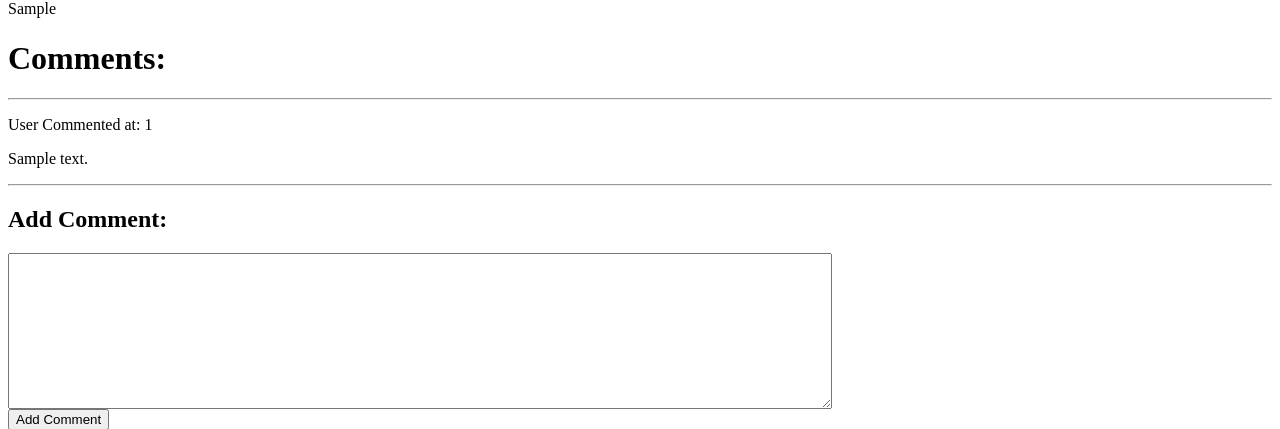
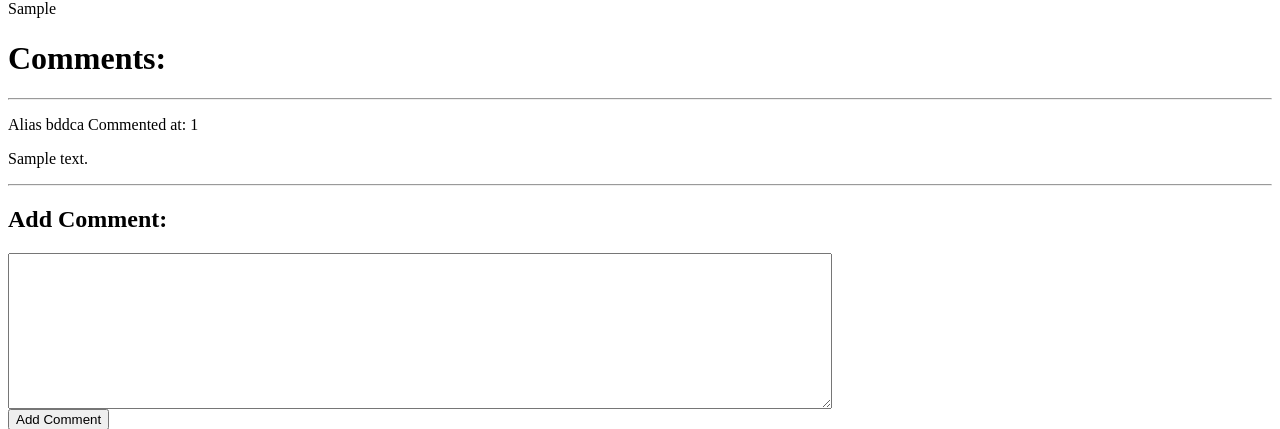
Before and after one commit to fzheng/marketingbazar-php, a CodeIgniter app: page /index.php/competitions/wall/1 in a window 1280 px wide. Shown: the part 965-1394 px from the top of the page. Run offline with CodeIgniter, Linux system fonts and the light colour scheme; tables that the repository leaves empty hold one stand-in row (values such as "Sample post").

Commit message:
Generate alias

```diff
--- a/application/controllers/competitions.php
+++ b/application/controllers/competitions.php
@@ -67,6 +67,7 @@ class Competitions extends CI_Controller {
 	function wall($competition_id) {
 		$this->load->model('comment_model');
 		$data['record'] = $this->competition_model->get_competition($competition_id);
+		$data['alias'] = $this->_generate_alias($data['record']['user_id'], $data['record']['id']);
 		$data['comments'] = $this->comment_model->retrieve_all_from_competition($competition_id);
 		$this->load->view('competitions/wall', $data);
 	}
@@ -83,6 +84,12 @@ class Competitions extends CI_Controller {
 		}
 		$this->comment_model->add_comment($data);
 		redirect('competitions/wall/' . $data['competition_id']);
+	}
+
+	function _generate_alias($user_id, $competition_id) {
+		$hash = md5($user_id . $competition_id);
+		$alias = preg_replace("/[0-9]+/", "", $hash);
+		return substr($alias, 0, 5);
 	}
 
 	function _get_post_data() {
--- a/application/views/competitions/wall.php
+++ b/application/views/competitions/wall.php
@@ -56,7 +56,7 @@
 			<?php if (!empty($comments)): ?>
 			<?php foreach($comments as $comment): ?>
             	<hr/>
-            	<p>User Commented at: <?= $comment['last_modified_time'] ?></p>
+            	<p>Alias <?= $alias ?> Commented at: <?= $comment['last_modified_time'] ?></p>
             	<p><?= nl2br($comment['text']) ?><p>
         	<?php endforeach; ?>
 			<?php endif; ?>
```
